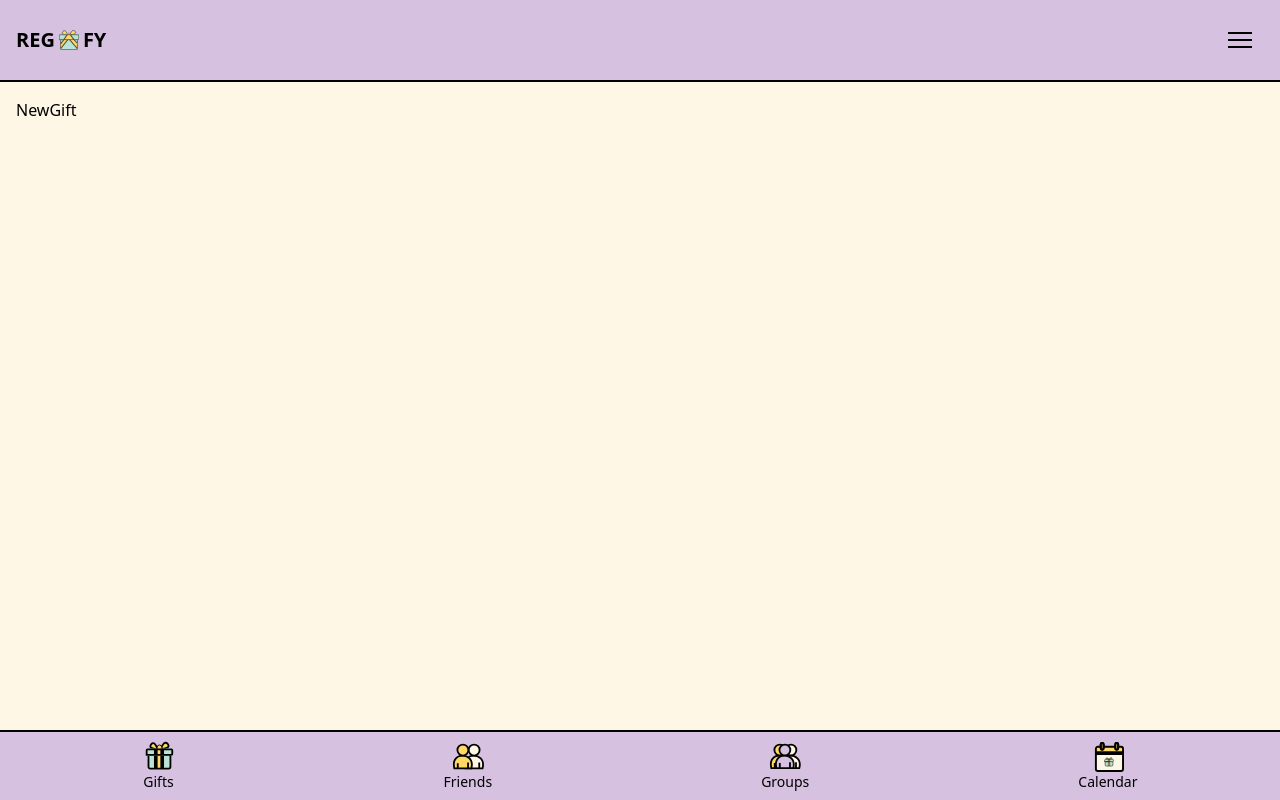
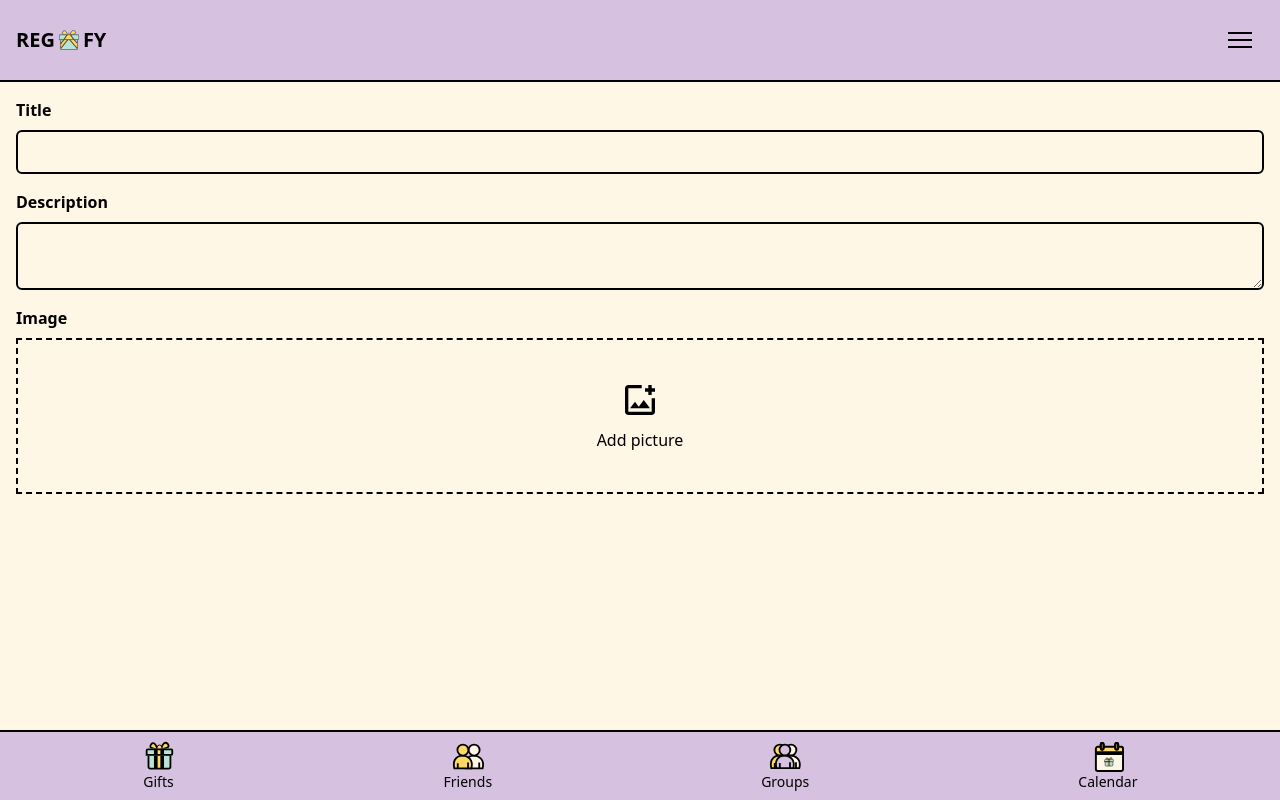
Before and after one commit to Alabalala/regafy-v2, a Next.js app: page /gifts/new in a window 1280 px wide. Built offline with nearby package versions, Linux system fonts and the light colour scheme.

Commit message:
create input variants, create file input

```diff
--- a/src/app/gifts/new/page.tsx
+++ b/src/app/gifts/new/page.tsx
@@ -1,5 +1,11 @@
+import GiftForm from "@/components/GiftForm/GiftForm";
+
 const NewGift = () => {
-	return <div>NewGift</div>;
+	return (
+		<main>
+			<GiftForm></GiftForm>
+		</main>
+	);
 };
 
 export default NewGift;
--- /dev/null
+++ b/src/components/GiftForm/GiftForm.tsx
@@ -0,0 +1,42 @@
+"use client";
+import { GIFT_FORM_FIELDS, GIFT_FORM_INITIAL_VALUES } from "@/constants/forms";
+import Input from "../Input/Input";
+import { useState } from "react";
+
+const GiftForm = () => {
+	const [formData, setFormData] = useState<Record<string, string>>({
+		...GIFT_FORM_INITIAL_VALUES,
+	});
+
+	const onChange = (
+		e: React.ChangeEvent<
+			HTMLInputElement | HTMLTextAreaElement | HTMLSelectElement
+		>,
+	) => {
+		const { name, value } = e.target;
+		setFormData({
+			...formData,
+			[name]: value,
+		});
+	};
+
+	return (
+		<form className={"flex flex-col gap-4"}>
+			{GIFT_FORM_FIELDS.map((input) => (
+				<div
+					key={input.name}
+					className={"flex flex-col gap-2"}
+				>
+					<p className={"font-bold"}>{input.label}</p>
+					<Input
+						onChange={onChange}
+						input={input}
+						value={formData[input.name]}
+					/>
+				</div>
+			))}
+		</form>
+	);
+};
+
+export default GiftForm;
--- /dev/null
+++ b/src/components/Input/Input.tsx
@@ -0,0 +1,81 @@
+import { InputType } from "../../../.next/types/forms";
+import AddDocumentSVG from "../SVGs/AddDocumentSVG";
+
+interface Props {
+	value: string;
+	input: InputType;
+	onChange: (
+		e: React.ChangeEvent<
+			HTMLInputElement | HTMLTextAreaElement | HTMLSelectElement
+		>,
+	) => void;
+	required?: boolean;
+}
+
+export default function Input({ value, input, onChange }: Props) {
+	const commonProps = {
+		name: input.name,
+		value,
+		onChange,
+		placeholder: input.placeholder,
+		required: input.required ?? false,
+		disabled: input.disabled ?? false,
+	};
+
+	if (input.type === "textarea") {
+		return (
+			<textarea
+				className={"border-2 rounded-md p-2"}
+				{...commonProps}
+			/>
+		);
+	}
+
+	if (input.type === "select") {
+		return (
+			<select {...commonProps}>
+				{input.options?.map((opt) => (
+					<option
+						key={opt.value}
+						value={opt.value}
+					>
+						{opt.label}
+					</option>
+				))}
+			</select>
+		);
+	}
+
+	if (input.type === "file") {
+		return (
+			<label
+				htmlFor={"fileInput"}
+				className={"flex flex-col gap-2 border-2 border-dashed p-10"}
+			>
+				<input
+					id={"fileInput"}
+					className={"hidden"}
+					type={input.type}
+					{...commonProps}
+					accept={input.accept ?? ""}
+				/>
+				<div className={"mx-auto flex flex-col gap-2 justify-center items-center"}>
+					<AddDocumentSVG
+						height={"40px"}
+						width={"40px"}
+					/>
+					<p>Add picture</p>
+				</div>
+			</label>
+		);
+	}
+
+	return (
+		<input
+			className={"border-2 rounded-md p-2"}
+			type={input.type}
+			{...commonProps}
+			accept={input.accept ?? ""}
+		/>
+	);
+}
--- /dev/null
+++ b/src/components/SVGs/AddDocumentSVG.tsx
@@ -0,0 +1,29 @@
+interface Props {
+	fill?: string;
+	height?: string;
+	width?: string;
+}
+
+const AddDocumentSVG = ({
+	fill = "#000000",
+	height = "24px",
+	width = "24px",
+}: Props) => {
+	return (
+		<svg
+			xmlns={"http://www.w3.org/2000/svg"}
+			height={height}
+			viewBox={"0 -960 960 960"}
+			width={width}
+			fill={fill}
+		>
+			<path
+				d={
+					"M480-480ZM200-120q-33 0-56.5-23.5T120-200v-560q0-33 23.5-56.5T200-840h320v80H200v560h560v-320h80v320q0 33-23.5 56.5T760-120H200Zm40-160h480L570-480 450-320l-90-120-120 160Zm440-320v-80h-80v-80h80v-80h80v80h80v80h-80v80h-80Z"
+				}
+			/>
+		</svg>
+	);
+};
+
+export default AddDocumentSVG;
--- /dev/null
+++ b/src/constants/forms.ts
@@ -0,0 +1,26 @@
+export const GIFT_FORM_FIELDS = [
+	{
+		name: "title",
+		label: "Title",
+		type: "text",
+		required: true,
+	},
+	{
+		name: "description",
+		label: "Description",
+		type: "textarea",
+		required: false,
+	},
+	{
+		name: "image",
+		label: "Image",
+		type: "file",
+		required: false,
+	},
+];
+
+export const GIFT_FORM_INITIAL_VALUES = {
+	title: "",
+	description: "",
+	image: "",
+};
```
